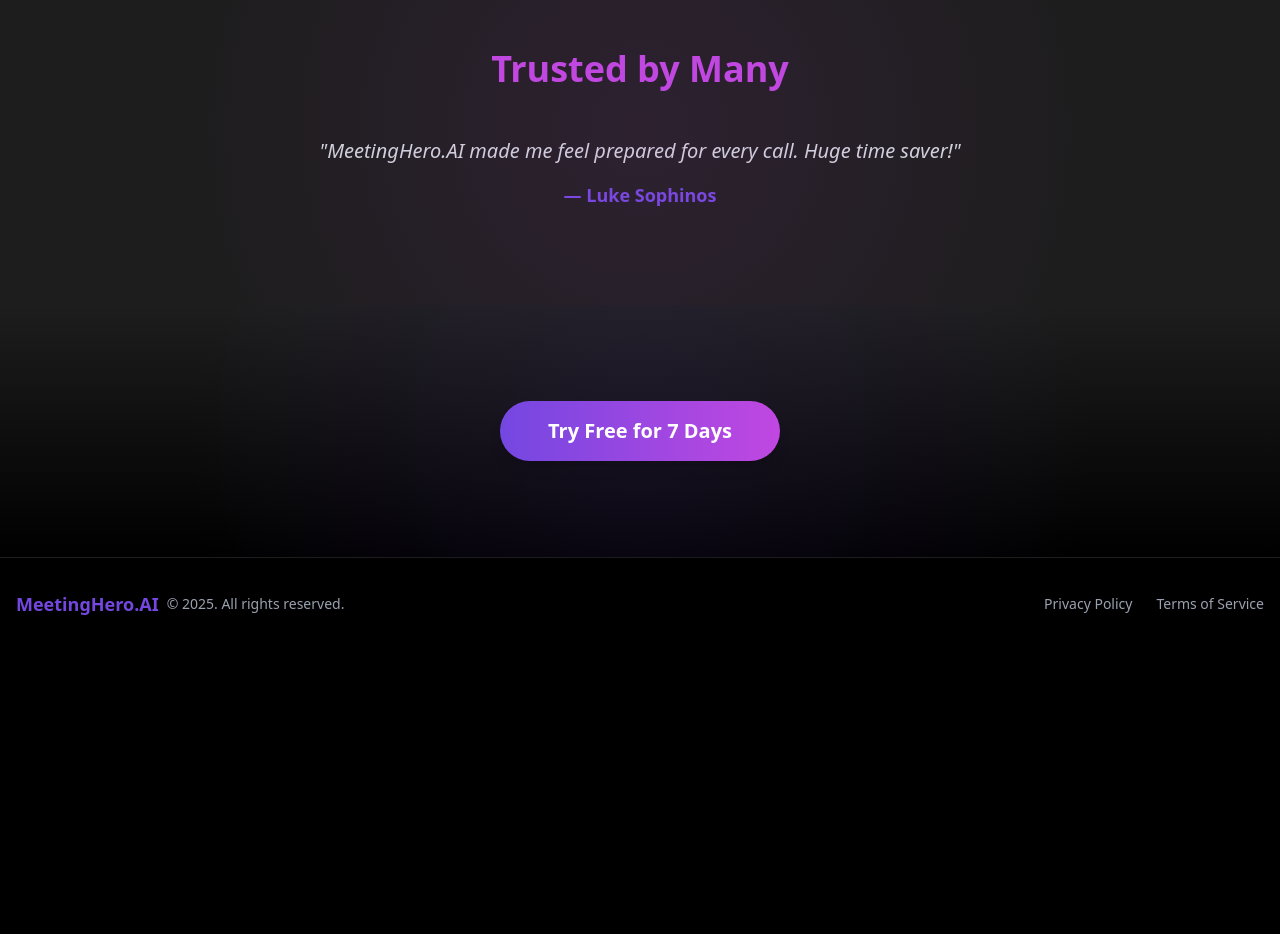
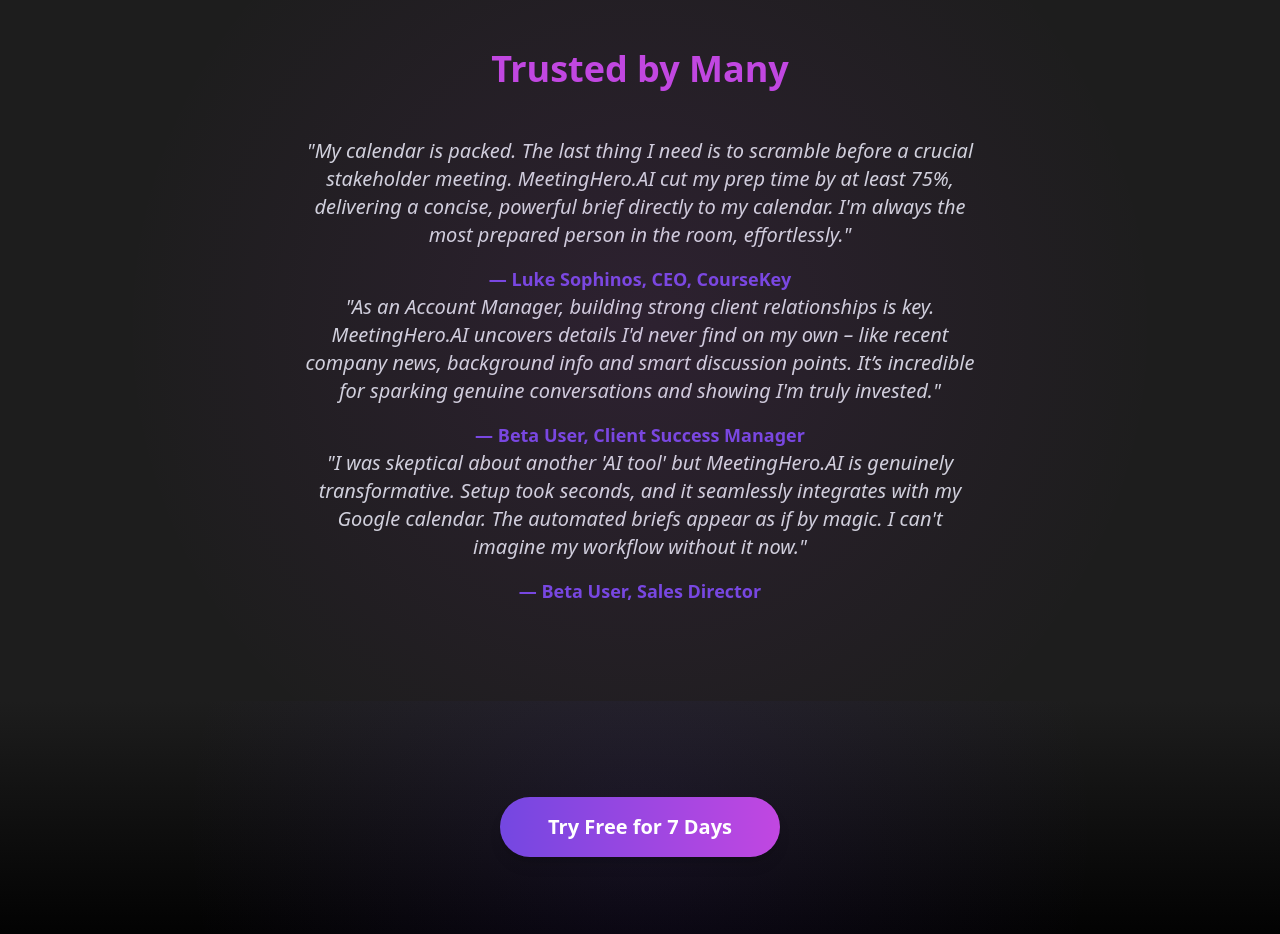
Before and after one commit to fadeenk/meetinghero.ai, a SvelteKit app: page / in a window 1280 px wide. Shown: the part 2820-3754 px from the top of the page. Before the commit the page ends 3470 px from the top, so only its background shows below. Built offline with nearby package versions, Linux system fonts and the light colour scheme.

Commit message:
Enhances landing page testimonials
Adds more user testimonials to the landing page to showcase the value proposition of the product. Includes specific examples highlighting time savings and client relationship improvements.

```diff
--- a/src/routes/+page.svelte
+++ b/src/routes/+page.svelte
@@ -232,10 +232,36 @@
 		</div> -->
 		<div class="mx-auto max-w-2xl text-center">
 			<blockquote class="mb-4 text-xl text-gray-300 italic">
-				"MeetingHero.AI made me feel prepared for every call. Huge time saver!"
+				"My calendar is packed. The last thing I need is to scramble before a crucial stakeholder
+				meeting. MeetingHero.AI cut my prep time by at least 75%, delivering a concise, powerful
+				brief directly to my calendar. I'm always the most prepared person in the room,
+				effortlessly."
 			</blockquote>
-			<span class="text-lg font-semibold" style="color: var(--color-primary);">— Luke Sophinos</span
+			<span class="text-lg font-semibold" style="color: var(--color-primary);"
+				>— Luke Sophinos, CEO, CourseKey</span
 			>
+		</div>
+		<div class="mx-auto max-w-2xl text-center">
+			<blockquote class="mb-4 text-xl text-gray-300 italic">
+				"As an Account Manager, building strong client relationships is key. MeetingHero.AI uncovers
+				details I'd never find on my own – like recent company news, background info and smart
+				discussion points. It’s incredible for sparking genuine conversations and showing I'm truly
+				invested."
+			</blockquote>
+			<span class="text-lg font-semibold" style="color: var(--color-primary);"
+				>— Beta User, Client Success Manager</span
+			>
+
+			<div class="mx-auto max-w-2xl text-center">
+				<blockquote class="mb-4 text-xl text-gray-300 italic">
+					"I was skeptical about another 'AI tool' but MeetingHero.AI is genuinely transformative.
+					Setup took seconds, and it seamlessly integrates with my Google calendar. The automated
+					briefs appear as if by magic. I can't imagine my workflow without it now."
+				</blockquote>
+				<span class="text-lg font-semibold" style="color: var(--color-primary);"
+					>— Beta User, Sales Director</span
+				>
+			</div>
 		</div>
 	</section>
 
```
